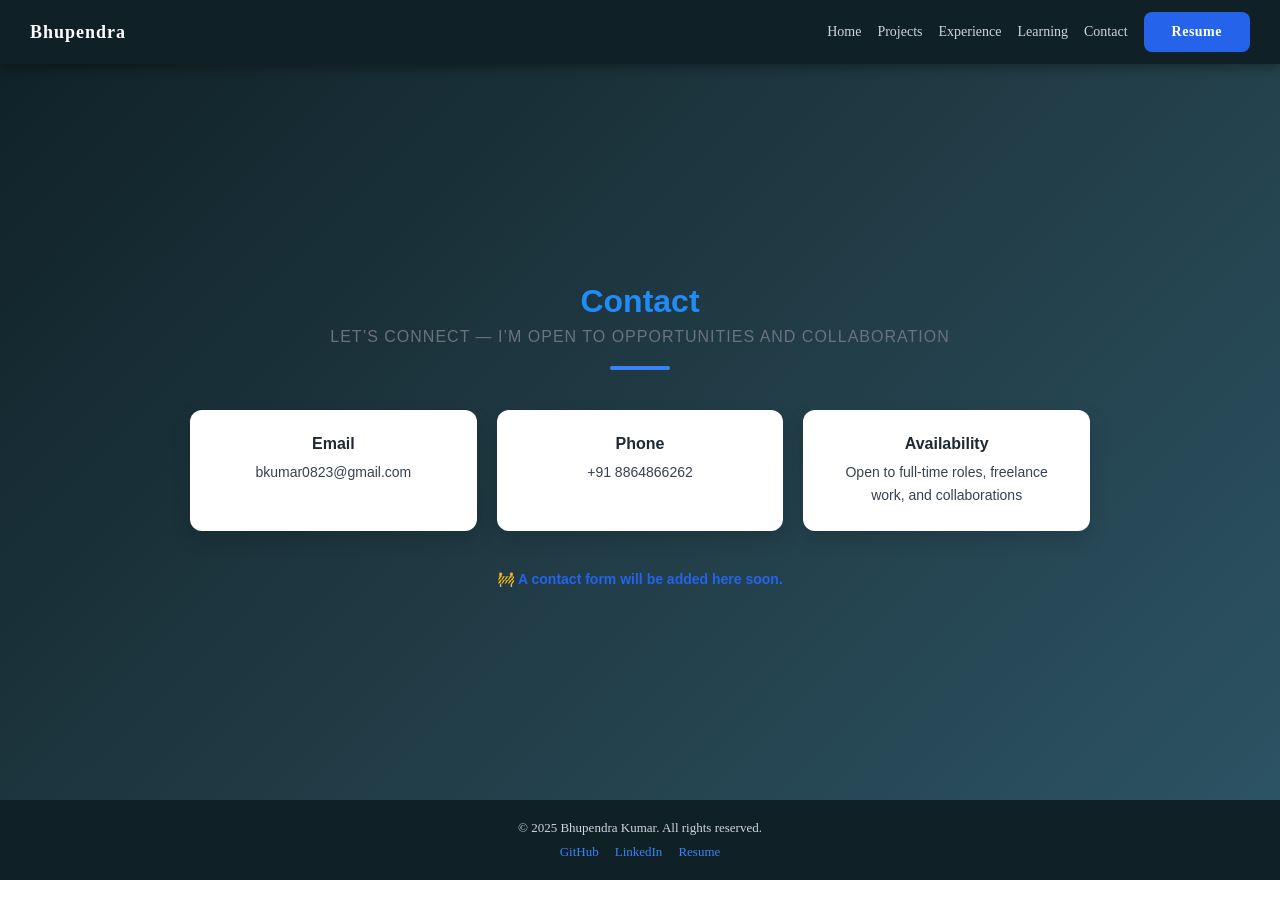
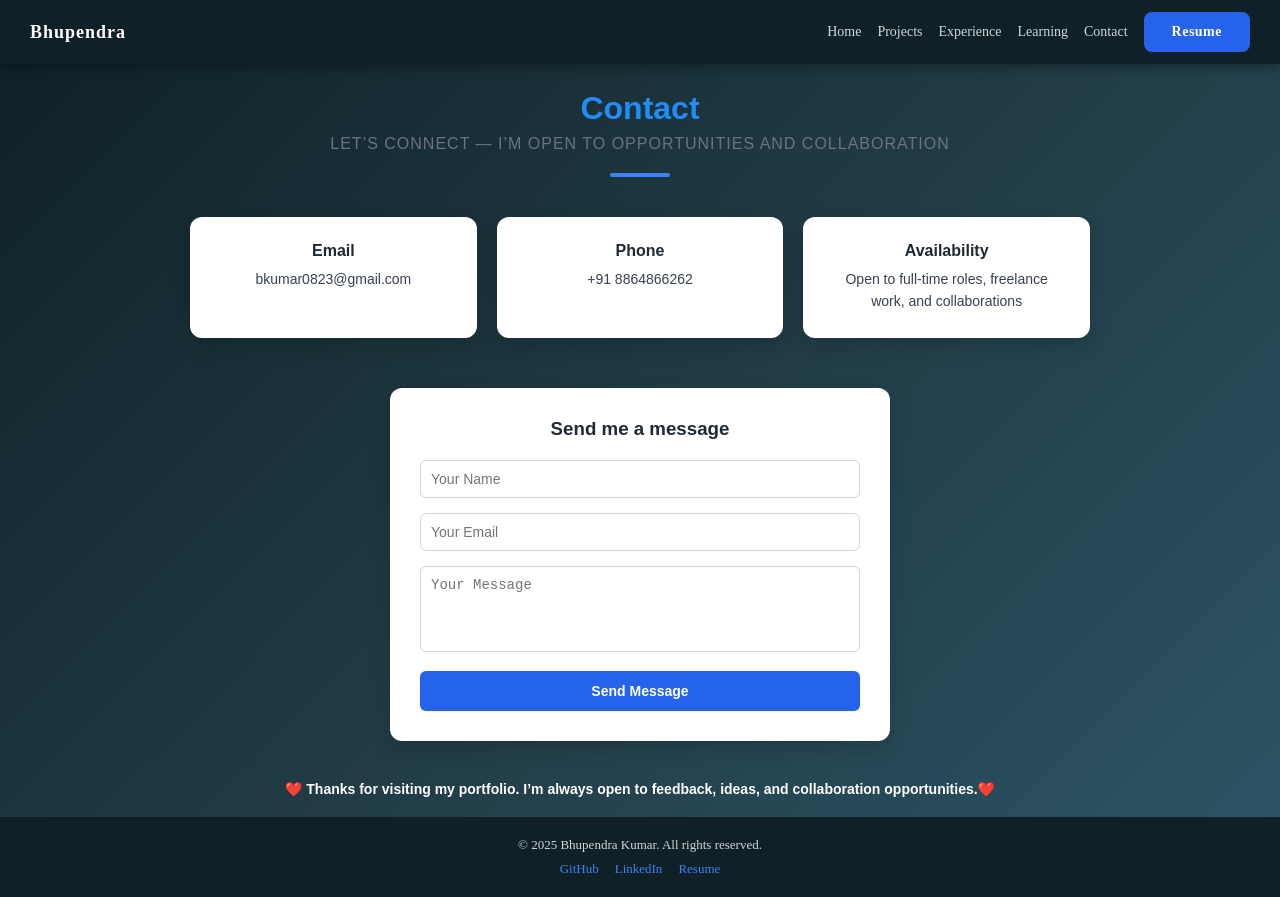
Before and after one commit to Bhupendra0823/bkumar-portfolio, a React (Vite) app: page /contact in a window 1280 px wide. Built offline with nearby package versions, Linux system fonts and the light colour scheme.

Commit message:
Working Contact form Added

```diff
--- a/src/pages/Contact.jsx
+++ b/src/pages/Contact.jsx
@@ -37,8 +37,38 @@ const Contact = () => {
 
         </div>
 
+        <form action="https://getform.io/f/akkepdwa" method='POST' style={styles.form}>
+          <h3 style={styles.formTitle}>Send me a message</h3>
+          <input
+            type="text"
+            name="name"
+            placeholder="Your Name"
+            style={styles.input}
+            required
+          />
+          <input
+            type="email"
+            name="email"
+            placeholder="Your Email"
+            style={styles.input}
+            required
+          />
+          <textarea
+            name="message"
+            placeholder="Your Message"
+            rows="4"
+            style={styles.textarea}
+            required
+          ></textarea>
+          {/* OPTIONAL but valid */}
+          <input type="hidden" name="_subject" value="New Portfolio Contact" />
+
+          <button type="submit" style={styles.submitBtn}>
+            Send Message
+          </button>
+        </form>
         <p style={styles.note}>
-          🚧 A contact form will be added here soon.
+          ❤️ Thanks for visiting my portfolio. I’m always open to feedback, ideas, and collaboration opportunities.❤️
         </p>
 
       </div>
@@ -51,7 +81,7 @@ const styles = {
 
   /* PAGE */
   page: {
-    width: '100vw',
+    width: '100%',
     minHeight: '100vh',
     background: 'linear-gradient(135deg, #0f2027, #203a43, #2c5364)',
     display: 'flex',
@@ -117,10 +147,55 @@ const styles = {
   note: {
     marginTop: '40px',
     fontSize: '14px',
-    color: '#2563eb',
+    color: '#ffffffff',
     fontWeight: 'bold',
   },
+  form: {
+    marginTop: '50px',
+    backgroundColor: '#ffffff',
+    borderRadius: '12px',
+    padding: '30px',
+    boxShadow: '0 8px 20px rgba(0,0,0,0.15)',
+    maxWidth: '500px',
+    marginLeft: 'auto',
+    marginRight: 'auto',
+  },
 
+  formTitle: {
+    marginBottom: '20px',
+    color: '#1f2933',
+  },
+
+  input: {
+    width: '100%',
+    padding: '10px',
+    marginBottom: '15px',
+    borderRadius: '6px',
+    border: '1px solid #d1d5db',
+    fontSize: '14px',
+  },
+
+  textarea: {
+    width: '100%',
+    padding: '10px',
+    marginBottom: '15px',
+    borderRadius: '6px',
+    border: '1px solid #d1d5db',
+    fontSize: '14px',
+    resize: 'none',
+  },
+
+  submitBtn: {
+    width: '100%',
+    padding: '12px',
+    backgroundColor: '#2563eb',
+    color: '#ffffff',
+    border: 'none',
+    borderRadius: '6px',
+    fontSize: '14px',
+    fontWeight: 'bold',
+    cursor: 'pointer',
+  },
 
 }
 
```
